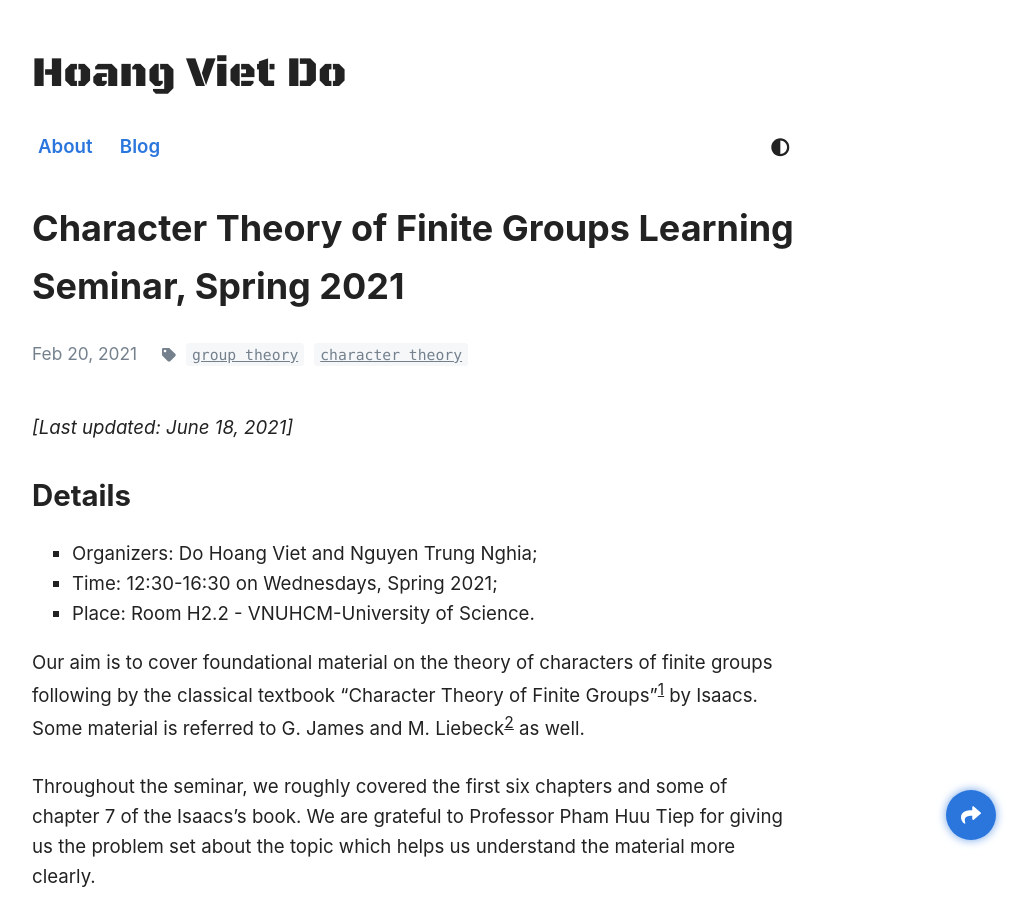
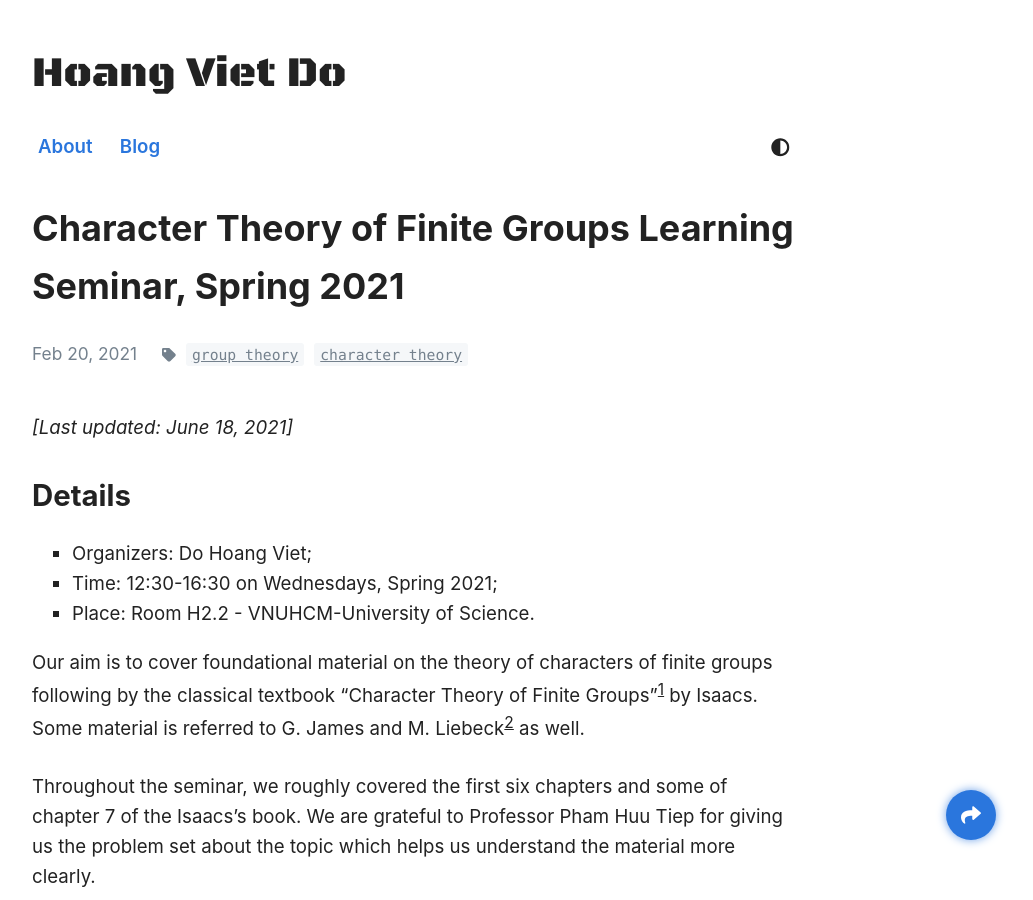
Before and after one commit to hvietdo/hvietdo.github.io, a Jekyll site: the page built from _posts/2021-02-20-Character-theory-learning-seminar.md, in a window 1280 px wide and 900 px high. Shown: the whole window, without its empty margins (224-1257 px from the left). Built offline with Jekyll 4.4.1, drawn with Linux system fonts in a browser that asks for light colours; comment, search, counter and statistics services are not loaded.

Commit message:
February 12 2022

```diff
--- a/_posts/2021-02-20-Character-theory-learning-seminar.md
+++ b/_posts/2021-02-20-Character-theory-learning-seminar.md
@@ -10,7 +10,7 @@ toc: false
 
 # Details
 
-- Organizers: Do Hoang Viet and Nguyen Trung Nghia;
+- Organizers: Do Hoang Viet;
 - Time: 12:30-16:30 on Wednesdays, Spring 2021;
 - Place: Room H2.2 - VNUHCM-University of Science.
 
```
Also changed, not shown: 9 other files.
